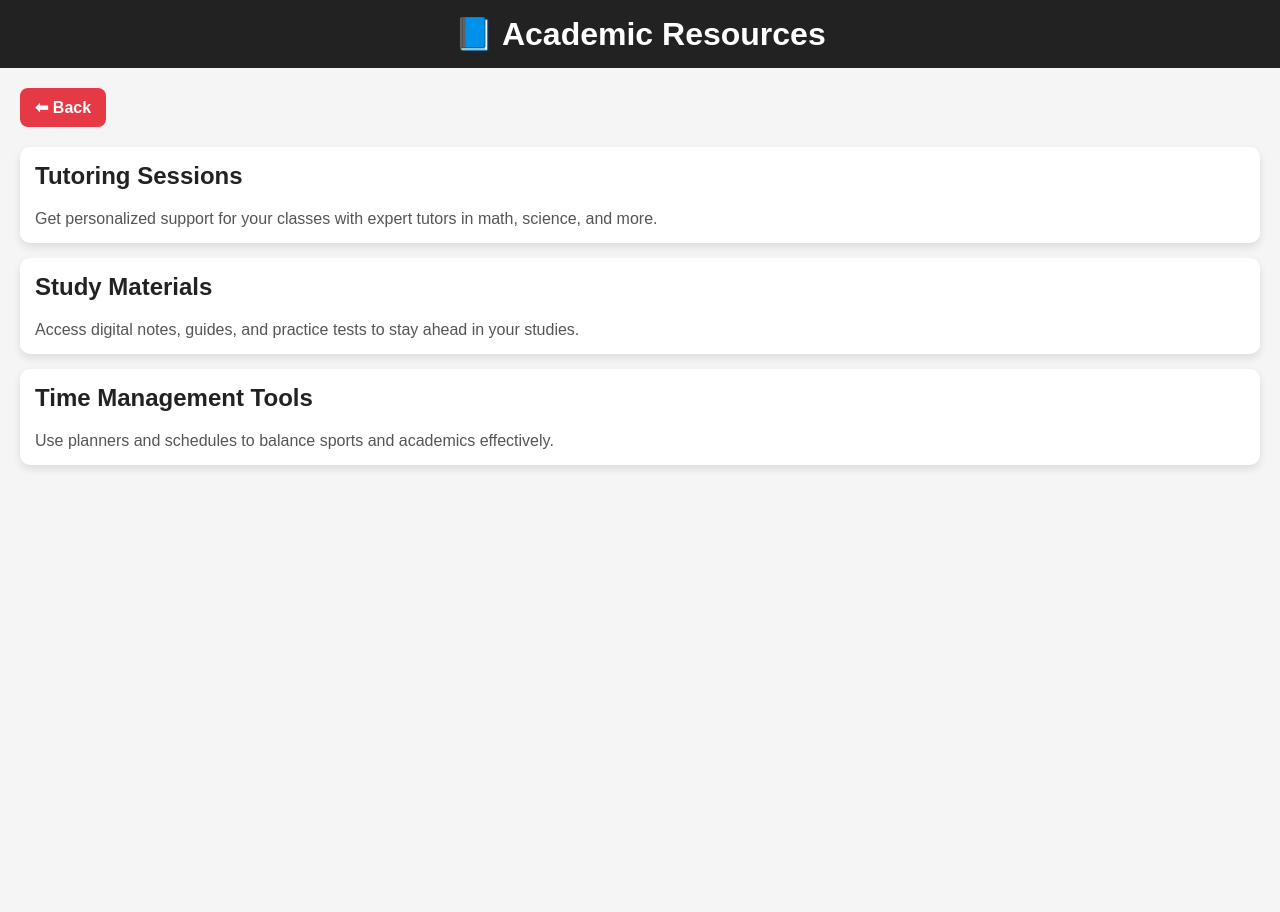
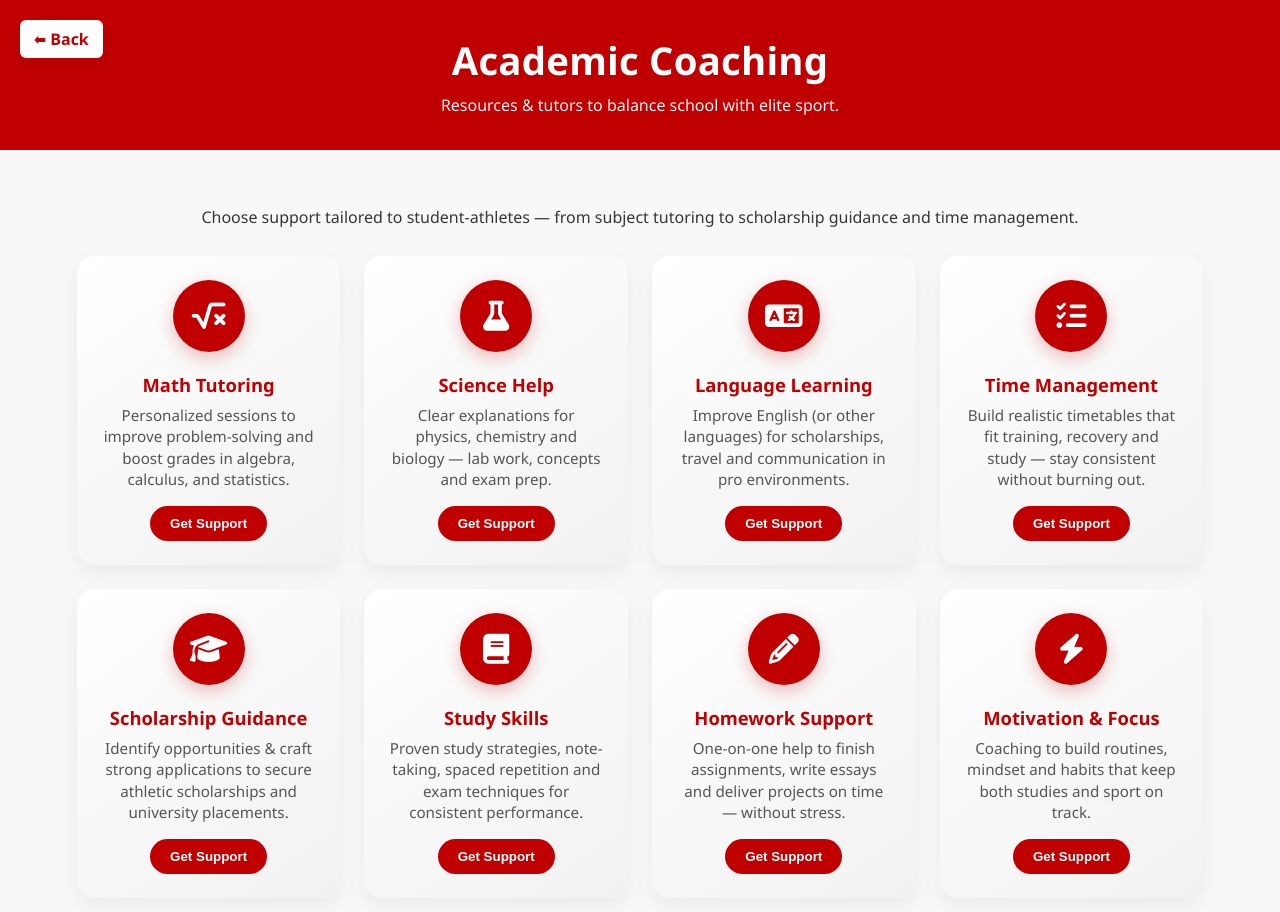
Before and after one commit to Carlitosx33/Proyectwebsitepro, a plain HTML site: page academic.html in a window 1280 px wide. Before the commit the page ends 800 px from the top, so only its background shows below. Drawn offline with Linux system fonts and the light colour scheme.

Commit message:
Update academic.html

```diff
--- a/academic.html
+++ b/academic.html
@@ -1,92 +1,241 @@
 <!DOCTYPE html>
 <html lang="en">
 <head>
-  <meta charset="UTF-8">
-  <meta name="viewport" content="width=device-width, initial-scale=1.0">
-  <title>Academic Resources | ProAthlete</title>
+  <meta charset="UTF-8" />
+  <title>Academic Coaching</title>
+  <meta name="viewport" content="width=device-width,initial-scale=1" />
   <style>
-    body {
-      font-family: Arial, sans-serif;
-      margin: 0;
-      padding: 0;
-      background: #f5f5f5;
-      color: #333;
+    :root{
+      --red:#c00000;
+      --red-dark:#a00000;
+      --bg:#f8f8f8;
+      --card-start:#ffffff;
+      --card-end:#f1f1f1;
+      --text:#333;
     }
 
-    header {
-      background: #222;
-      color: white;
-      padding: 15px;
-      text-align: center;
+    *{box-sizing:border-box}
+    body {
+      font-family: 'Segoe UI', Tahoma, Geneva, Verdana, sans-serif;
+      background: var(--bg);
+      margin: 0;
+      color: var(--text);
+      -webkit-font-smoothing:antialiased;
     }
 
-    h1 {
-      margin: 0;
+    /* HEADER / TITLE */
+    .page-header{
+      background: var(--red);
+      color: #fff;
+      text-align: center;
+      padding: 34px 20px;
+      position: relative;
     }
 
-    .container {
-      padding: 20px;
+    .page-header h1{
+      margin: 0;
+      font-size: 2.4rem;
+      letter-spacing: .2px;
     }
 
-    .back-btn {
-      display: inline-block;
-      margin-bottom: 20px;
-      padding: 10px 15px;
-      background: #e63946;
-      color: white;
-      text-decoration: none;
-      border-radius: 8px;
-      font-weight: bold;
-      transition: background 0.3s;
+    .page-header p{
+      margin: 8px 0 0;
+      opacity: .95;
     }
 
-    .back-btn:hover {
-      background: #c9182b;
+    /* Back button */
+    .back-btn{
+      position: fixed;
+      top: 18px;
+      left: 18px;
+      background: #fff;
+      color: var(--red);
+      border: 2px solid var(--red);
+      padding: 8px 14px;
+      border-radius: 8px;
+      text-decoration: none;
+      font-weight: 700;
+      z-index: 60;
+      display: inline-flex;
+      align-items: center;
+      gap: 8px;
+      box-shadow: 0 4px 8px rgba(0,0,0,0.08);
+    }
+    .back-btn:hover{
+      background: var(--red);
+      color: #fff;
+      border-color: var(--red);
     }
 
-    .resource {
-      background: white;
-      padding: 15px;
-      margin-bottom: 15px;
-      border-radius: 10px;
-      box-shadow: 0 4px 8px rgba(0,0,0,0.1);
+    /* SECTION wrapper */
+    section.wrapper{
+      padding: 48px 6%;
+      max-width: 1400px;
+      margin: 0 auto 70px;
     }
 
-    .resource h2 {
-      margin-top: 0;
+    .intro{
+      text-align:center;
+      max-width:900px;
+      margin: 0 auto 28px;
       color: #222;
     }
+    .intro p{ margin:8px 0 0; opacity:.9 }
 
-    .resource p {
-      margin: 5px 0 0;
-      color: #555;
+    /* Grid */
+    .grid{
+      display:grid;
+      grid-template-columns: repeat(4, 1fr);
+      gap: 24px;
+      margin-top: 18px;
+    }
+
+    /* Card */
+    .card{
+      background: linear-gradient(145deg, var(--card-start), var(--card-end));
+      border-radius: 18px;
+      padding: 24px;
+      text-align:center;
+      box-shadow: 0 8px 20px rgba(0,0,0,0.06);
+      transition: transform .28s ease, box-shadow .28s ease;
+      display:flex;
+      flex-direction:column;
+      align-items:center;
+      min-height:220px;
+    }
+    .card:hover{
+      transform: translateY(-10px);
+      box-shadow: 0 16px 28px rgba(0,0,0,0.12);
+    }
+
+    .icon{
+      width:72px;
+      height:72px;
+      border-radius:50%;
+      background: var(--red);
+      display:flex;
+      align-items:center;
+      justify-content:center;
+      color:#fff;
+      font-size:30px;
+      box-shadow: 0 6px 18px rgba(192,0,0,0.25);
+      margin-bottom:14px;
+      flex: 0 0 auto;
+    }
+
+    .card h3{
+      color: var(--red);
+      margin: 6px 0 8px;
+      font-size:1.15rem;
+    }
+
+    .card p{
+      color:#555;
+      font-size:0.95rem;
+      line-height:1.4;
+      margin: 0 0 16px;
+      flex:1 1 auto;
+    }
+
+    .card button{
+      background: var(--red);
+      color:#fff;
+      border:none;
+      padding:10px 20px;
+      border-radius:24px;
+      cursor:pointer;
+      font-weight:700;
+      transition: background .18s ease, transform .12s ease;
+      flex:0 0 auto;
+    }
+    .card button:hover{ background: var(--red-dark); transform: translateY(-2px); }
+
+    /* responsive */
+    @media (max-width:1100px){
+      .grid{ grid-template-columns: repeat(2, 1fr); }
+    }
+    @media (max-width:620px){
+      .grid{ grid-template-columns: 1fr; padding:0; }
+      .card{ min-height:170px; }
+      .page-header h1{ font-size:1.6rem; }
+      .back-btn{ top:12px; left:12px; padding:7px 10px; }
     }
   </style>
+
+  <!-- Font Awesome -->
+  <script src="https://kit.fontawesome.com/2c36e9b7b1.js" crossorigin="anonymous"></script>
 </head>
 <body>
+  <!-- BOTÓN BACK CORREGIDO -->
+  <a class="back-btn" href="index.html">⬅ Back</a>
 
-  <header>
-    <h1>📘 Academic Resources</h1>
+  <header class="page-header" role="banner">
+    <h1>Academic Coaching</h1>
+    <p>Resources & tutors to balance school with elite sport.</p>
   </header>
 
-  <div class="container">
-    <a class="back-btn" href="index.html">⬅ Back</a>
-
-    <div class="resource">
-      <h2>Tutoring Sessions</h2>
-      <p>Get personalized support for your classes with expert tutors in math, science, and more.</p>
+  <section class="wrapper">
+    <div class="intro">
+      <p>Choose support tailored to student-athletes — from subject tutoring to scholarship guidance and time management.</p>
     </div>
 
-    <div class="resource">
-      <h2>Study Materials</h2>
-      <p>Access digital notes, guides, and practice tests to stay ahead in your studies.</p>
+    <div class="grid">
+      <div class="card">
+        <div class="icon"><i class="fas fa-square-root-alt" aria-hidden="true"></i></div>
+        <h3>Math Tutoring</h3>
+        <p>Personalized sessions to improve problem-solving and boost grades in algebra, calculus, and statistics.</p>
+        <button>Get Support</button>
+      </div>
+
+      <div class="card">
+        <div class="icon"><i class="fas fa-flask" aria-hidden="true"></i></div>
+        <h3>Science Help</h3>
+        <p>Clear explanations for physics, chemistry and biology — lab work, concepts and exam prep.</p>
+        <button>Get Support</button>
+      </div>
+
+      <div class="card">
+        <div class="icon"><i class="fas fa-language" aria-hidden="true"></i></div>
+        <h3>Language Learning</h3>
+        <p>Improve English (or other languages) for scholarships, travel and communication in pro environments.</p>
+        <button>Get Support</button>
+      </div>
+
+      <div class="card">
+        <div class="icon"><i class="fas fa-tasks" aria-hidden="true"></i></div>
+        <h3>Time Management</h3>
+        <p>Build realistic timetables that fit training, recovery and study — stay consistent without burning out.</p>
+        <button>Get Support</button>
+      </div>
+
+      <div class="card">
+        <div class="icon"><i class="fas fa-graduation-cap" aria-hidden="true"></i></div>
+        <h3>Scholarship Guidance</h3>
+        <p>Identify opportunities & craft strong applications to secure athletic scholarships and university placements.</p>
+        <button>Get Support</button>
+      </div>
+
+      <div class="card">
+        <div class="icon"><i class="fas fa-book" aria-hidden="true"></i></div>
+        <h3>Study Skills</h3>
+        <p>Proven study strategies, note-taking, spaced repetition and exam techniques for consistent performance.</p>
+        <button>Get Support</button>
+      </div>
+
+      <div class="card">
+        <div class="icon"><i class="fas fa-pencil-alt" aria-hidden="true"></i></div>
+        <h3>Homework Support</h3>
+        <p>One-on-one help to finish assignments, write essays and deliver projects on time — without stress.</p>
+        <button>Get Support</button>
+      </div>
+
+      <div class="card">
+        <div class="icon"><i class="fas fa-bolt" aria-hidden="true"></i></div>
+        <h3>Motivation & Focus</h3>
+        <p>Coaching to build routines, mindset and habits that keep both studies and sport on track.</p>
+        <button>Get Support</button>
+      </div>
     </div>
-
-    <div class="resource">
-      <h2>Time Management Tools</h2>
-      <p>Use planners and schedules to balance sports and academics effectively.</p>
-    </div>
-  </div>
-
+  </section>
 </body>
 </html>
```
